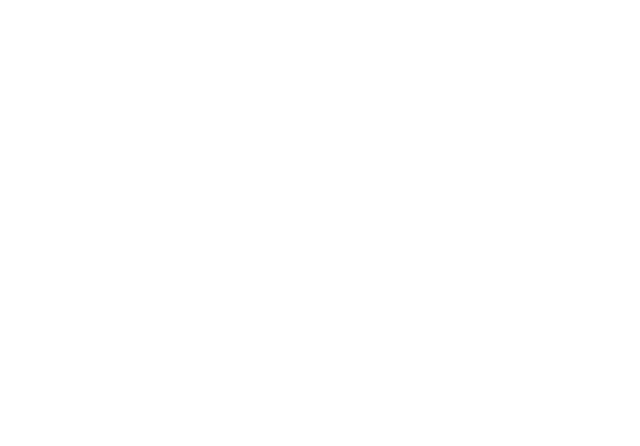
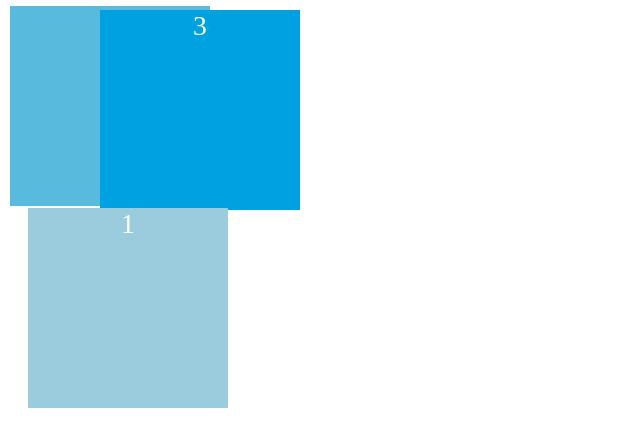
Before and after one commit to ihlasMert/position, a plain HTML site: page 4-Stack elements in an order/index.html in a window 1280 px wide. Shown: the whole page, without its empty margins (0-640 px from the left). Drawn offline with Linux system fonts and the light colour scheme.

Commit message:
z-index addded

```diff
--- a/4-Stack elements in an order/index.html
+++ b/4-Stack elements in an order/index.html
@@ -1,4 +1,7 @@
-<!--  -->
+<!--
+
+    z-index:
+ -->
 
 <!DOCTYPE html>
 <html lang="en">
@@ -9,5 +12,9 @@
     <link rel="stylesheet" href="styles.css" type="text/css" />
     <title>Document</title>
   </head>
-  <body></body>
+  <body>
+    <div id="card1">1</div>
+    <div id="card2">2</div>
+    <div id="card3">3</div>
+  </body>
 </html>
--- a/4-Stack elements in an order/styles.css
+++ b/4-Stack elements in an order/styles.css
@@ -0,0 +1,35 @@
+* {
+    font-family: Futura;
+    color: white;
+    font-size: 1.2em;
+    text-align: center;
+}
+
+#card1, #card2, #card3 {
+    width: 200px;
+    height: 200px;
+}
+
+#card1 {
+    position: relative;
+    top: 200px;
+    left: 20px;
+    background-color: #9bccdd;
+    z-index: 3;
+}
+
+#card2 {
+    position: absolute;
+    top: 6px;
+    left: 10px;
+    background-color: #58badd;
+    z-index: -1;
+}
+
+#card3 {
+    position: fixed;
+    top: 10px;
+    left: 100px;
+    background-color: #00a1e0;
+    z-index: 1;
+}
```
Also changed, not shown: 1 other file.
